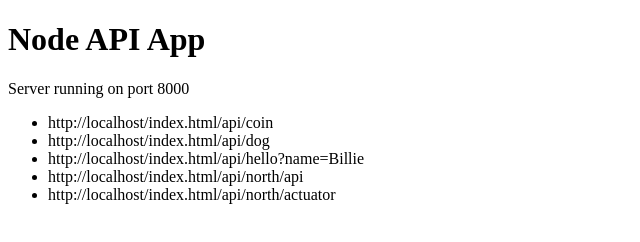
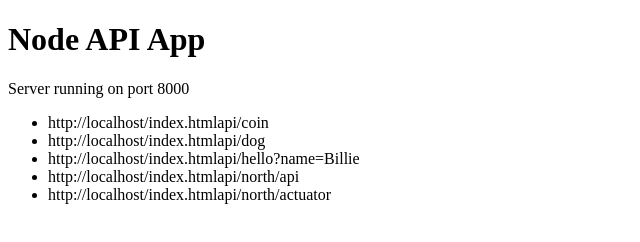
Before and after one commit to llin0001itjobs/node-api, a website: page index.html in a window 1280 px wide. Shown: the full height of the page, 0-640 px from the left. Drawn offline with Linux system fonts and the light colour scheme.

Commit message:
Add files via upload

```diff
--- a/index.html
+++ b/index.html
@@ -14,7 +14,7 @@
 			var url = window.location.href;
 			const list = ['coin','dog','hello?name=Billie','north/api','north/actuator'];
 			for (key in list) {
-				var str = url + '/api/' + list[key];
+				var str = url + 'api/' + list[key];
 				document.write('<li>');
 				document.write(str);
 				document.write('</li>');
```
